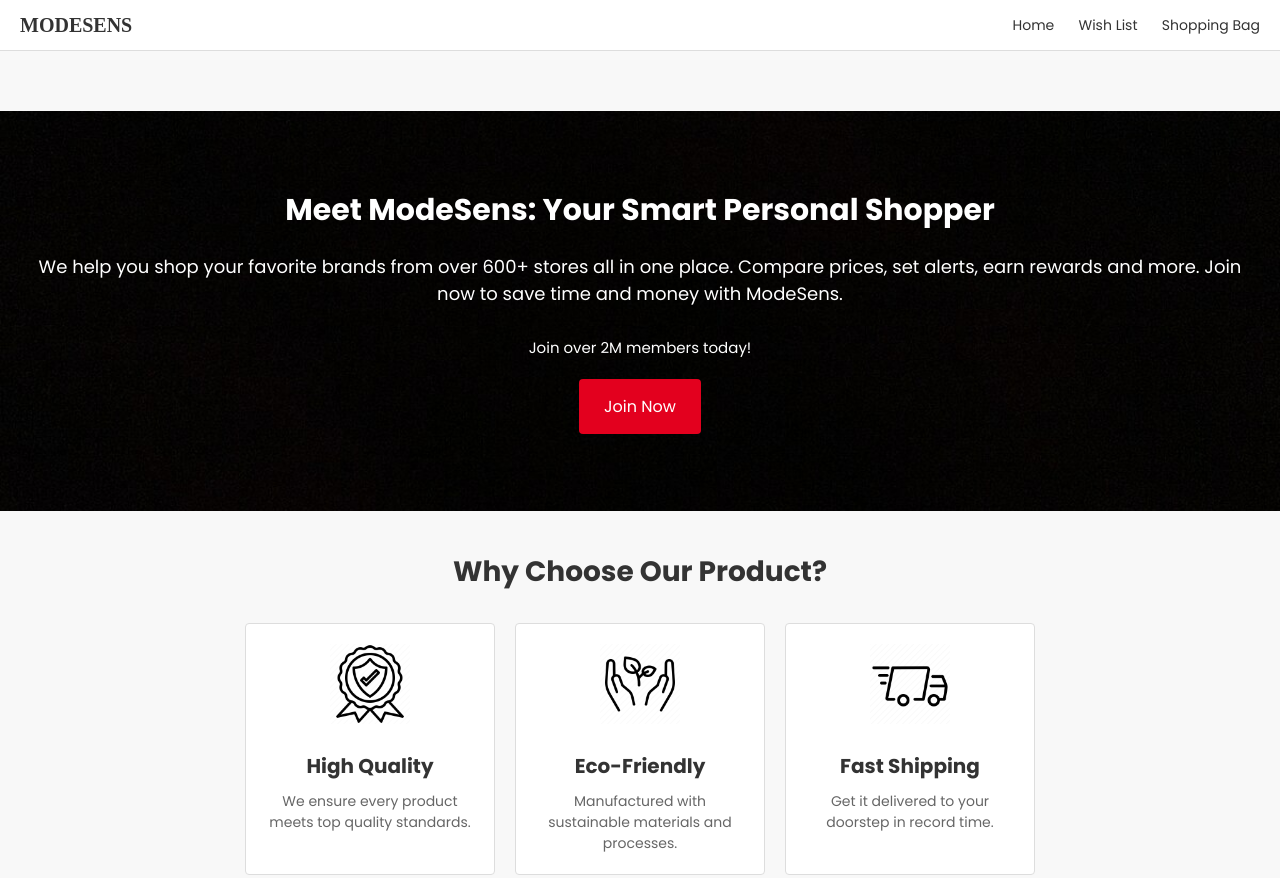
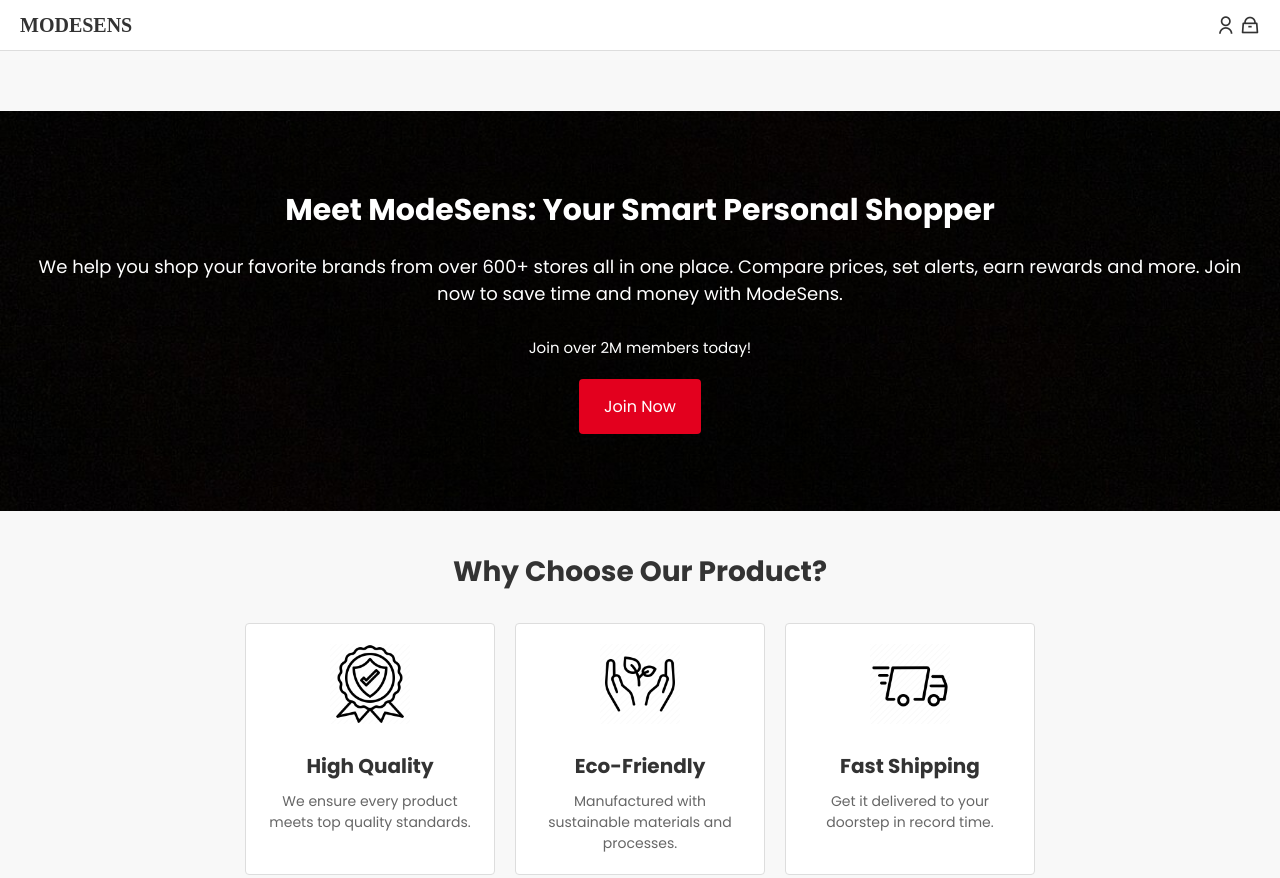
Before and after one commit to VanshAggarwal4664/B41_WEB_009_Web-Architects, a plain HTML site: page Product Page Details/pdp.html in a window 1280 px wide. Shown: the top 878 px of the page. Drawn offline with nearby package versions, Linux system fonts and the light colour scheme; no server answers.

Commit message:
some minor changes in link

```diff
--- a/Product Page Details/pdp.css
+++ b/Product Page Details/pdp.css
@@ -32,10 +32,11 @@
 }
 
 .nav-links a {
-  margin-left: 20px;
   text-decoration: none;
   color: #333;
-  font-size: 14px;
+}
+.nav-links a i{
+  font-size: 20px;
 }
 .nav-links a:hover {
   text-decoration: underline;
--- a/Product Page Details/pdp.html
+++ b/Product Page Details/pdp.html
@@ -5,6 +5,7 @@
     <meta name="viewport" content="width=device-width, initial-scale=1.0" />
     <title>Product Page | ModeSens</title>
     <link rel="stylesheet" href="pdp.css" />
+    <link rel="stylesheet" href="https://cdnjs.cloudflare.com/ajax/libs/remixicon/4.6.0/remixicon.min.css" />
   </head>
   <body>
     <!-- Header Section -->
@@ -13,9 +14,8 @@
          <a style="text-decoration: none; color: inherit;" href="../index.html"> <h2><span class="h2">MODESENS</span></h2></a>
       </div>
       <nav class="nav-links">
-        <a href="../index.html">Home</a>
-        <a href="#">Wish List</a>
-        <a href="../Cart/cart.html">Shopping Bag</a>
+        <a href="../User Page/user.html"><i class="ri-user-line"></i></a>
+        <a href="../Cart/cart.html"><i class="ri-handbag-line"></i></a>
       </nav>
     </header>
 
```
Also changed, not shown: Modesens-product/product.html (+1 -1 lines), index.html (+1 -1 lines).
